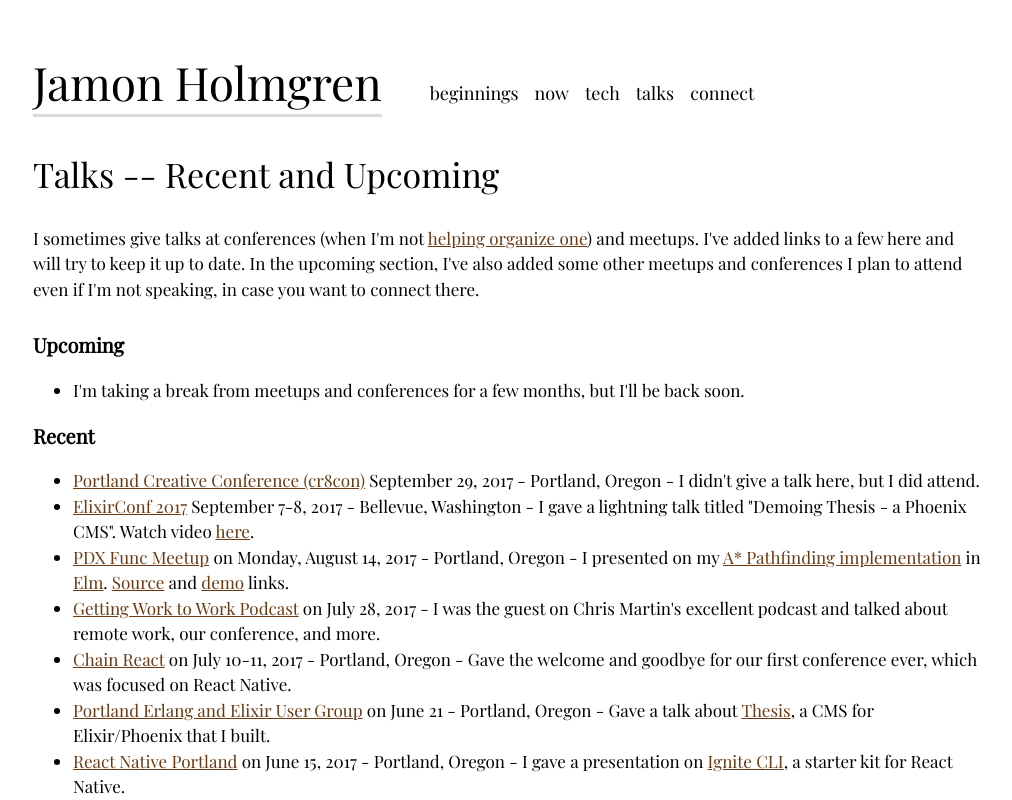
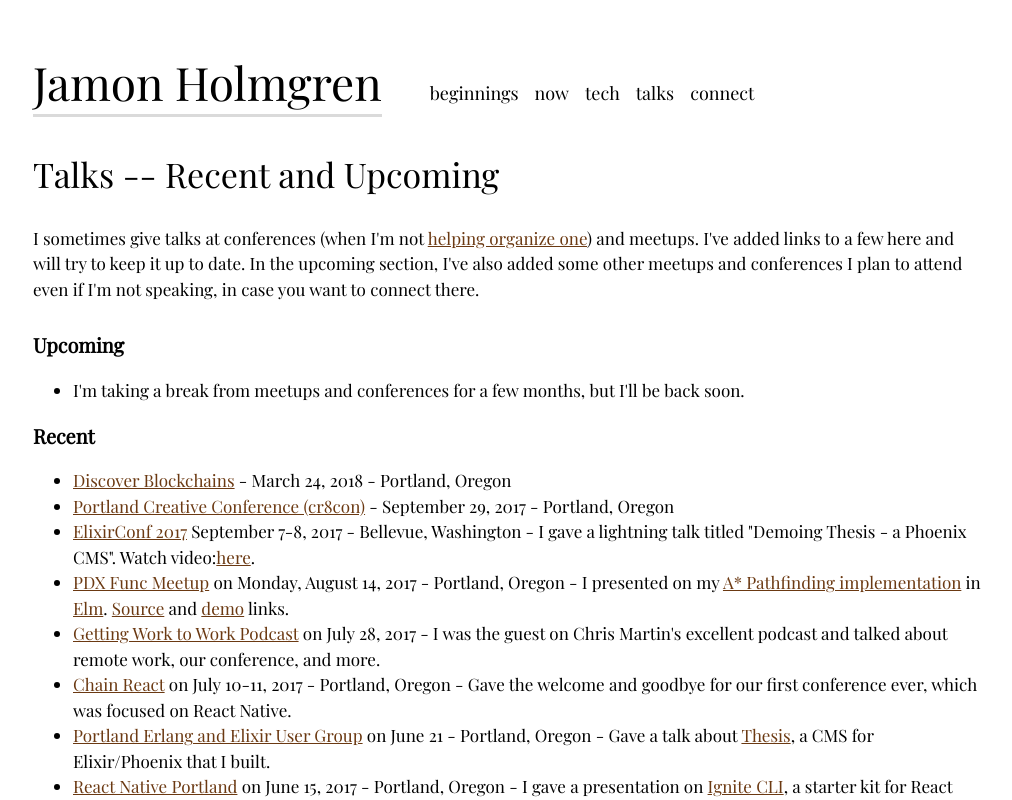
Before and after one commit to mcbobby7/jamonholmgren, a Next.js app: page /talks in a window 1280 px wide. Shown: the top 800 px of the page, without its empty margins (132-1144 px from the left). Built offline with nearby package versions, Linux system fonts and the light colour scheme; a web font is replaced by a local one.

Commit message:
Added Discover Blockchains

```diff
--- a/pages/talks.js
+++ b/pages/talks.js
@@ -33,16 +33,15 @@
 
       <ul>
         <li>
-          <a href="http://cre8con.com/">
-            Portland Creative Conference (cr8con)
-          </a>{" "}
-          September 29, 2017 - Portland, Oregon - I didn't give a talk here, but
-          I did attend.
+          <a href="https://discoverblockchains.com/">Discover Blockchains</a> - March 24, 2018 - Portland, Oregon
+        </li>
+        <li>
+          <a href="http://cre8con.com/">Portland Creative Conference (cr8con)</a> - September 29, 2017 - Portland, Oregon
         </li>
         <li>
           <a href="https://elixirconf.com">ElixirConf 2017</a> September 7-8,
           2017 - Bellevue, Washington - I gave a lightning talk titled "Demoing
-          Thesis - a Phoenix CMS". Watch video{" "}
+          Thesis - a Phoenix CMS". Watch video:
           <a href="https://twitter.com/jamonholmgren/status/907650335824519168">
             here
           </a>.<br />
```
